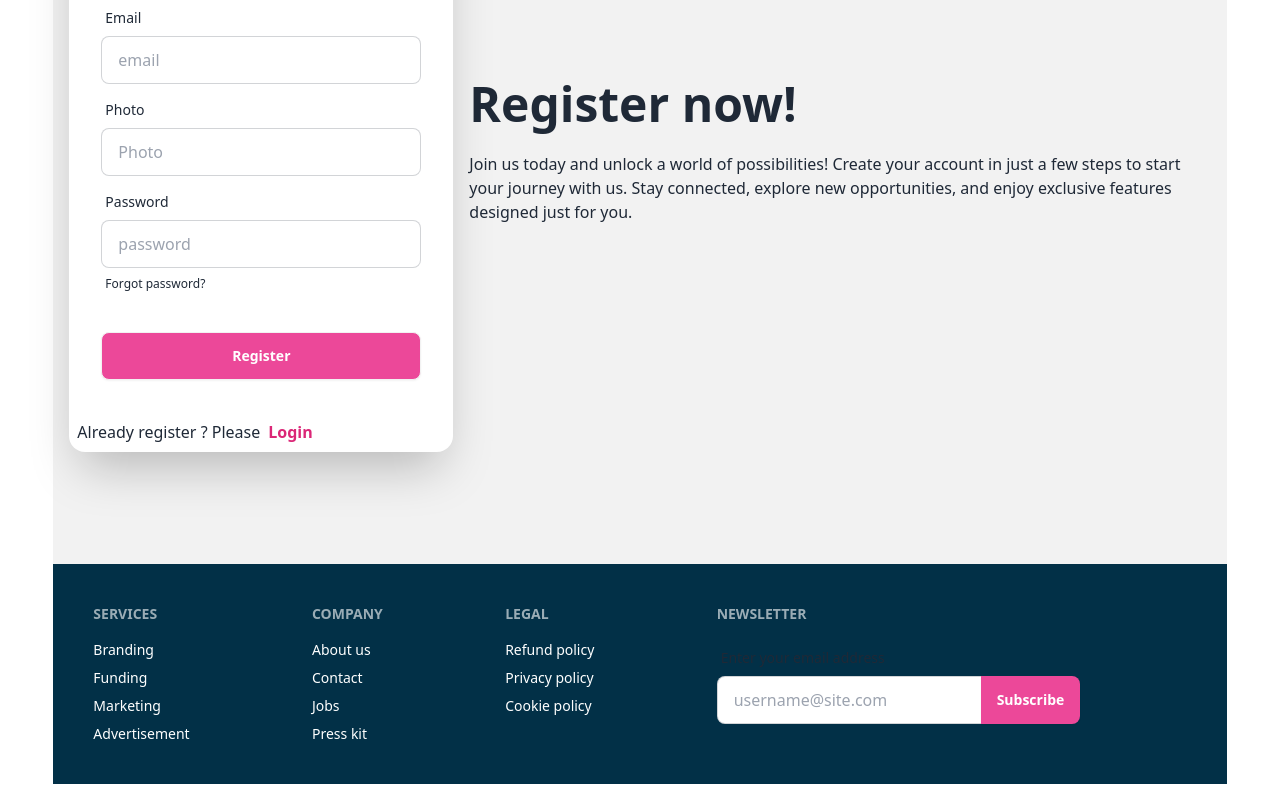
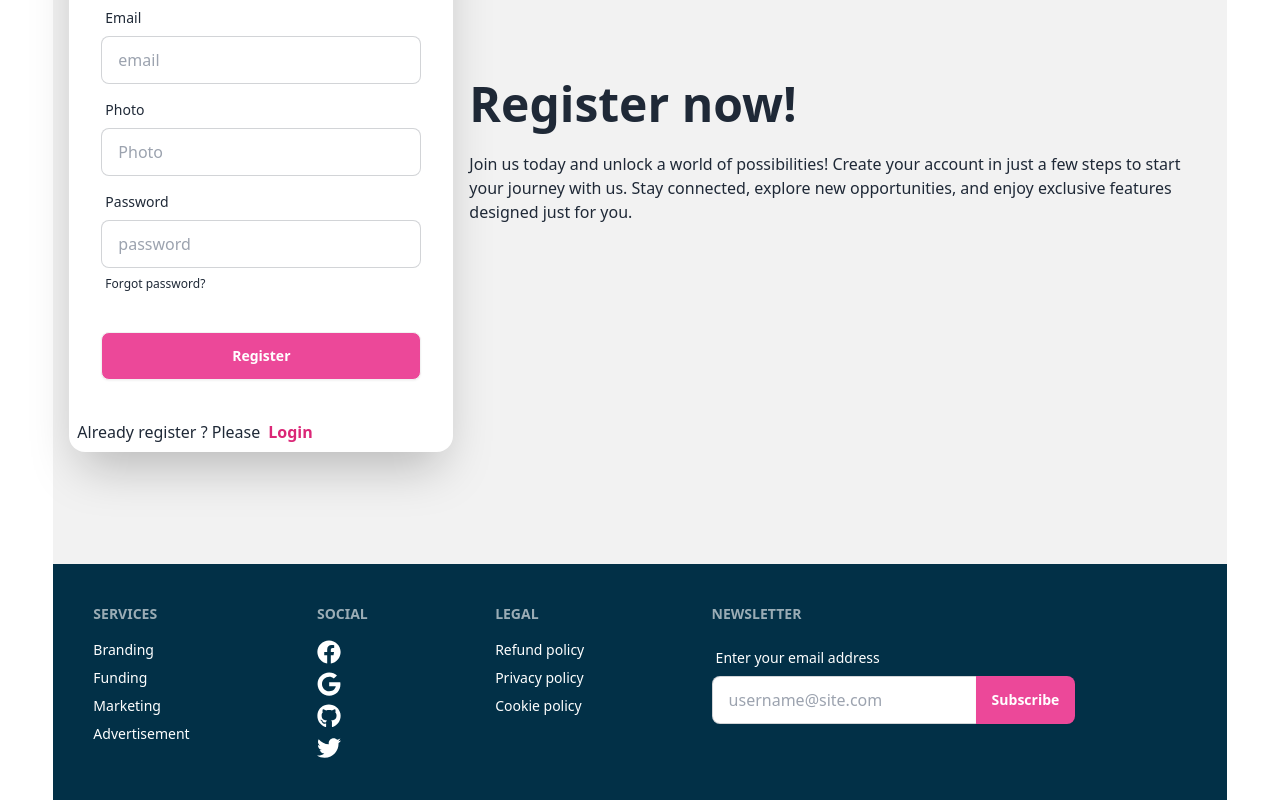
Before and after one commit to jui9797/crowedcube-client, a React (Vite) app: page /register in a window 1280 px wide. Shown: the part 304-1104 px from the top of the page. Built offline with nearby package versions, Linux system fonts and the light colour scheme; no server answers.

Commit message:
change footer text

```diff
--- a/src/components/Footer.jsx
+++ b/src/components/Footer.jsx
@@ -1,9 +1,13 @@
 import React from 'react';
+import { FaFacebook } from "react-icons/fa";
+import { FaGoogle } from "react-icons/fa";
+import { FaGithub } from "react-icons/fa";
+import { FaTwitter } from "react-icons/fa";
 
 const Footer = () => {
     return (
         <div className='w-11/12 mx-auto'>
-            <footer className="footer text-white bg-[#023047] p-10">
+            <footer className="footer text-white bg-[#023047] p-4 lg:p-10">
   <nav>
     <h6 className="footer-title">Services</h6>
     <a className="link link-hover">Branding</a>
@@ -12,11 +16,11 @@ const Footer = () => {
     <a className="link link-hover">Advertisement</a>
   </nav>
   <nav>
-    <h6 className="footer-title">Company</h6>
-    <a className="link link-hover">About us</a>
-    <a className="link link-hover">Contact</a>
-    <a className="link link-hover">Jobs</a>
-    <a className="link link-hover">Press kit</a>
+    <h6 className="footer-title">Social</h6>
+    <a className="link link-hover text-md lg:text-2xl"><FaFacebook /></a>
+    <a className="link link-hover text-md lg:text-2xl"><FaGoogle /></a>
+    <a className="link link-hover text-md lg:text-2xl"><FaGithub /></a>
+    <a className="link link-hover text-md lg:text-2xl"><FaTwitter /></a>
   </nav>
   <nav>
     <h6 className="footer-title">Legal</h6>
@@ -28,13 +32,13 @@ const Footer = () => {
     <h6 className="footer-title">Newsletter</h6>
     <fieldset className="form-control w-80">
       <label className="label">
-        <span className="label-text">Enter your email address</span>
+        <span className="label-text text-white">Enter your email address</span>
       </label>
       <div className="join border-none">
         <input
           type="text"
           placeholder="username@site.com"
-          className="input input-bordered join-item" />
+          className="input input-bordered join-item " />
         <button className="btn bg-pink-500 join-item border-none text-white">Subscribe</button>
       </div>
     </fieldset>
--- a/src/components/Register.jsx
+++ b/src/components/Register.jsx
@@ -1,12 +1,12 @@
 import React, { useContext } from 'react';
-import { Link } from 'react-router-dom';
+import { Link, useNavigate } from 'react-router-dom';
 import { AuthContext } from './Provider/AuthProvider';
 import auth from './Firebase/firebase.config';
 import { updateProfile } from "firebase/auth";
 import Swal from 'sweetalert2'
 
 const Register = () => {
-
+   const navigate =useNavigate()
     const { createNewUser, setUser } = useContext(AuthContext)
 
     const handleRegister = e => {
@@ -43,6 +43,7 @@ const Register = () => {
                             text: "Register successful",
                             icon: "success"
                           });
+                          navigate('/')
 
                     })
                     .catch((err) => {
```
